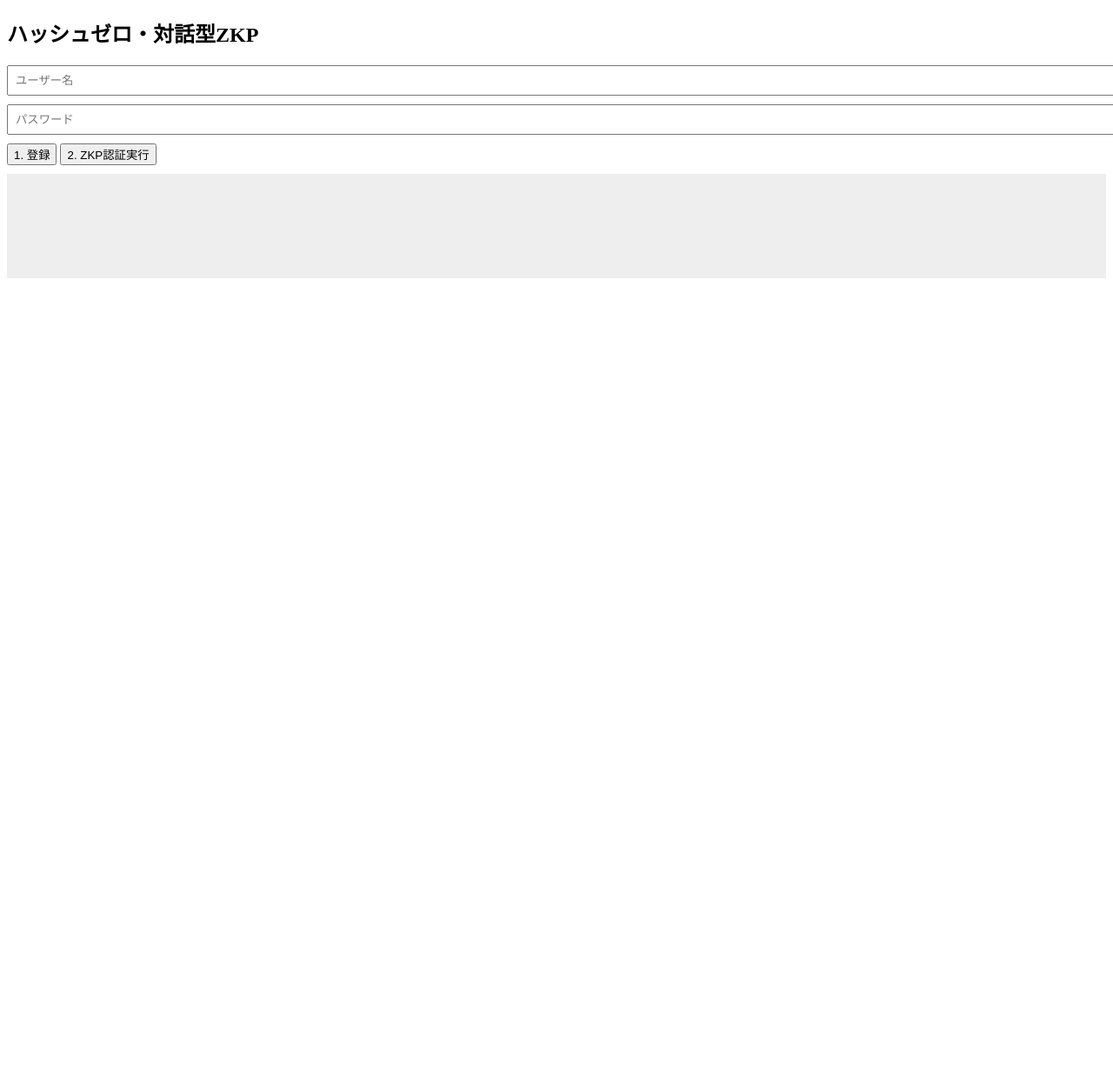
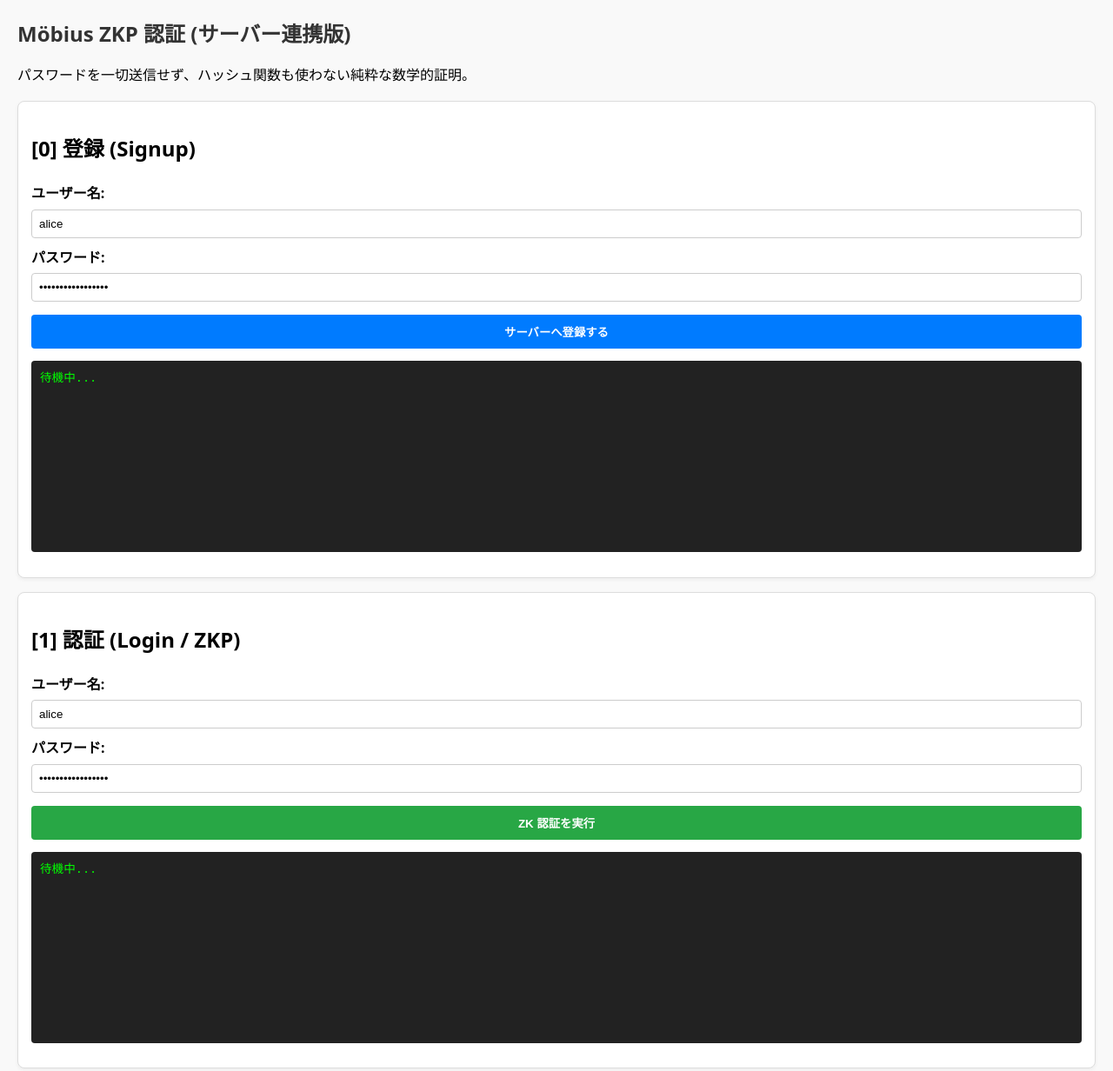
Before and after one commit to nakano0949-web/my-zkp-auth, a website: page index.html in a window 1280 px wide. Shown: the whole page at 87% size. Before the commit the page ends 800 px from the top, so only its background shows below. Drawn offline with Linux system fonts and the light colour scheme.

Commit message:
Update index.html

```diff
--- a/index.html
+++ b/index.html
@@ -2,87 +2,152 @@
 <html lang="ja">
 <head>
     <meta charset="UTF-8">
-    <title>純粋 Möbius ZKP 認証</title>
+    <meta name="viewport" content="width=device-width, initial-scale=1.0">
+    <title>純粋・対話型 Möbius ZKP 認証</title>
     <script src="logic.js"></script>
+    <style>
+        body { font-family: system-ui, sans-serif; margin: 20px; line-height: 1.6; background-color: #f9f9f9; }
+        h1 { font-size: 1.5rem; color: #333; }
+        .section { border: 1px solid #ddd; padding: 15px; margin-top: 1em; background: white; border-radius: 8px; box-shadow: 0 2px 4px rgba(0,0,0,0.05); }
+        label { display: block; margin-top: 10px; font-weight: bold; }
+        input { width: 100%; padding: 8px; margin-top: 5px; border: 1px solid #ccc; border-radius: 4px; box-sizing: border-box; }
+        button { margin-top: 15px; padding: 10px 15px; width: 100%; border: none; border-radius: 4px; color: white; cursor: pointer; font-weight: bold; }
+        .btn-signup { background-color: #007bff; }
+        .btn-login { background-color: #28a745; }
+        pre { background: #222; color: #0f0; padding: 10px; border-radius: 4px; white-space: pre-wrap; word-break: break-all; font-size: 0.85rem; height: 200px; overflow-y: auto; }
+        .status-ok { color: #28a745; font-weight: bold; }
+        .status-ng { color: #dc3545; font-weight: bold; }
+    </style>
 </head>
 <body>
-    <h2>ハッシュゼロ・対話型ZKP</h2>
-    <input type="text" id="user" placeholder="ユーザー名" style="width:100%; padding:8px; margin-bottom:10px;">
-    <input type="password" id="pass" placeholder="パスワード" style="width:100%; padding:8px; margin-bottom:10px;">
 
-    <button onclick="doSignup()">1. 登録</button>
-    <button onclick="doLogin()">2. ZKP認証実行</button>
+    <h1>Möbius ZKP 認証 (サーバー連携版)</h1>
+    <p>パスワードを一切送信せず、ハッシュ関数も使わない純粋な数学的証明。</p>
 
-    <div id="log" style="background:#eee; padding:10px; margin-top:10px; min-height:100px; font-family:monospace;"></div>
+    <div class="section">
+        <h2>[0] 登録 (Signup)</h2>
+        <label>ユーザー名: <input type="text" id="reg-user" value="alice"></label>
+        <label>パスワード: <input type="password" id="reg-pass" value="Möbius-Logic-2026"></label>
+        <button class="btn-signup" onclick="handleSignup()">サーバーへ登録する</button>
+        <pre id="reg-log">待機中...</pre>
+    </div>
+
+    <div class="section">
+        <h2>[1] 認証 (Login / ZKP)</h2>
+        <label>ユーザー名: <input type="text" id="login-user" value="alice"></label>
+        <label>パスワード: <input type="password" id="login-pass" value="Möbius-Logic-2026"></label>
+        <button class="btn-login" onclick="handleLogin()">ZK 認証を実行</button>
+        <pre id="login-log">待機中...</pre>
+    </div>
 
     <script>
-        const SERVER = "https://my-zkp-auth.onrender.com/api";
-        const salt = new Uint8Array([10, 20, 30, 40]);
+        // --- 設定 ---
+        const SERVER_URL = "https://my-zkp-auth.onrender.com/api";
 
-        function logger(m) { document.getElementById('log').innerHTML += `<br>> ${m}`; }
+        function log(id, msg) {
+            const el = document.getElementById(id);
+            el.innerText += "\n> " + msg;
+            el.scrollTop = el.scrollHeight;
+        }
 
-        async function doSignup() {
+        // --- [0] 登録処理 ---
+        async function handleSignup() {
+            const user = document.getElementById('reg-user').value.trim();
+            const pass = document.getElementById('reg-pass').value;
+            const display = 'reg-log';
+            document.getElementById(display).innerText = "登録開始...";
+
+            if (!user || !pass) return alert("入力してください");
+
             try {
-                const username = document.getElementById('user').value;
-                const password = document.getElementById('pass').value;
-                if(!username || !password) return alert("入力してください");
+                // 1. Saltの生成
+                const salt = crypto.getRandomValues(new Uint8Array(16));
+                const saltHex = Array.from(salt).map(b => b.toString(16).padStart(2, '0')).join('');
 
-                logger("計算中...");
-                const v = deriveVFromMoebius(password, salt);
-                const r = BigInt(Math.floor(Math.random() * 100000000));
+                // 2. Möbius変換による v の導出 (ハッシュゼロ)
+                const v = deriveVFromMoebius(pass, salt);
 
-                // logic.js の関数と定数を使用
+                // 3. 乱数 r の生成 (提示コード通り、登録時に固定されるブラインド値)
+                const r = BigInt(Math.floor(Math.random() * 1000000000000));
+
+                // 4. 公開値 (南京錠) com = g^v * h^r mod MOD
                 const com = (modPow(window.g, v, window.MOD) * modPow(window.h, r, window.MOD)) % window.MOD;
 
-                logger("サーバーに送信中...");
-                const res = await fetch(`${SERVER}/signup`, {
+                log(display, "Möbius計算完了。サーバーへ送信します...");
+
+                const res = await fetch(`${SERVER_URL}/signup`, {
                     method: 'POST',
                     headers: {'Content-Type': 'application/json'},
                     body: JSON.stringify({
-                        username: username,
-                        salt: "0a141e28",
-                        com: com.toString()
+                        username: user,
+                        salt: saltHex,
+                        com: com.toString(),
+                        r: r.toString()
                     })
                 });
 
-                if(res.ok) logger("登録成功！");
-                else logger("サーバーエラー");
+                if (res.ok) log(display, "登録成功！サーバーに com と r が保存されました。");
+                else log(display, "登録失敗。サーバーエラー。");
+
             } catch (e) {
-                logger("エラー発生: " + e.message);
+                log(display, "エラー: " + e.message);
             }
         }
 
-        async function doLogin() {
-            // ログイン処理も同様に window. をつけて修正
+        // --- [1] 認証処理 (対話型) ---
+        async function handleLogin() {
+            const user = document.getElementById('login-user').value.trim();
+            const pass = document.getElementById('login-pass').value;
+            const display = 'login-log';
+            document.getElementById(display).innerText = "認証プロセス開始...";
+
             try {
-                const user = document.getElementById('user').value;
-                const pass = document.getElementById('pass').value;
-                const v = deriveVFromMoebius(pass, salt);
-                const r = 123456789n; // デモ用固定値
-
-                const kv = BigInt(Math.floor(Math.random() * 1000000));
-                const kr = BigInt(Math.floor(Math.random() * 1000000));
+                // Step 1: Commitment (目隠し)
+                log(display, "Step 1: クライアント側でコミットメント(t)を計算中...");
+                const kv = BigInt(Math.floor(Math.random() * 1000000000000));
+                const kr = BigInt(Math.floor(Math.random() * 1000000000000));
                 const t = (modPow(window.g, kv, window.MOD) * modPow(window.h, kr, window.MOD)) % window.MOD;
 
-                const res = await fetch(`${SERVER}/login/challenge`, {
+                // Step 2: Challenge (サーバーにtを送り、質問eと登録時のsalt, rをもらう)
+                log(display, "Step 2: サーバーへ t を送信し、チャレンジ(e)を要求...");
+                const resChallenge = await fetch(`${SERVER_URL}/login/challenge`, {
                     method: 'POST',
                     headers: {'Content-Type': 'application/json'},
                     body: JSON.stringify({ username: user, t: t.toString() })
                 });
-                const { e } = await res.json();
 
+                if (!resChallenge.ok) throw new Error("ユーザーが見つかりません。");
+                const { e, r, salt } = await resChallenge.json();
+                log(display, `チャレンジ受領 e: ${e.slice(0,10)}...`);
+
+                // Step 3: Response (回答作成)
+                log(display, "Step 3: 回答(s_v, s_r)を計算中...");
+                const saltBytes = new Uint8Array(salt.match(/.{1,2}/g).map(byte => parseInt(byte, 16)));
+                const v = deriveVFromMoebius(pass, saltBytes);
+
+                // s_v = kv + e*v,  s_r = kr + e*r (mod ORDER)
                 const sv = (kv + BigInt(e) * v) % window.ORDER;
-                const sr = (kr + BigInt(e) * r) % window.ORDER;
+                const sr = (kr + BigInt(e) * BigInt(r)) % window.ORDER;
 
-                const vres = await fetch(`${SERVER}/login/verify`, {
+                // Step 4: Verification (サーバーで最終検証)
+                log(display, "Step 4: サーバーで最終検証中...");
+                const resVerify = await fetch(`${SERVER_URL}/login/verify`, {
                     method: 'POST',
                     headers: {'Content-Type': 'application/json'},
                     body: JSON.stringify({ username: user, s_v: sv.toString(), s_r: sr.toString() })
                 });
-                const { success } = await vres.json();
-                logger(success ? "認証成功！" : "認証失敗");
+
+                const { success } = await resVerify.json();
+
+                if (success) {
+                    log(display, "認証成功！ゼロ知識証明が完了しました。");
+                    alert("ログイン成功！パスワードの知識を証明しました。");
+                } else {
+                    log(display, "認証失敗！パスワードが正しくありません。");
+                }
+
             } catch (e) {
-                logger("エラー: " + e.message);
+                log(display, "エラー: " + e.message);
             }
         }
     </script>
```
